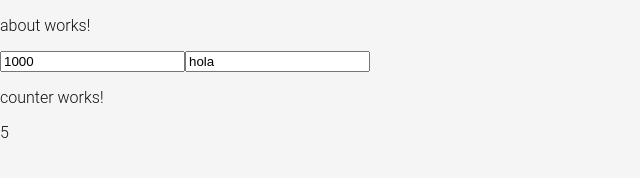
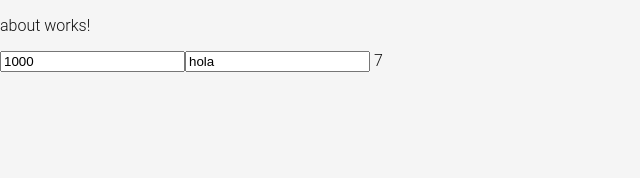
Before and after one commit to jimiseven/FrontDevRoute, an Angular app in the folder todoList/: page /about in a window 1280 px wide. Shown: the top 178 px of the page, without its empty margins (0-640 px from the left). Built offline with nearby package versions, Linux system fonts and the light colour scheme.

Commit message:
tener cuidado con los intervalos que js, siempre terminarlos

```diff
--- a/todoList/src/app/domains/shared/components/counter/counter.component.html
+++ b/todoList/src/app/domains/shared/components/counter/counter.component.html
@@ -1,4 +1,4 @@
-<p>counter works!</p>
+<!-- <p>counter works!</p> -->
 
 {{counter()}}
 <!-- <app-product></app-product> -->
--- a/todoList/src/app/domains/shared/components/counter/counter.component.ts
+++ b/todoList/src/app/domains/shared/components/counter/counter.component.ts
@@ -13,6 +13,7 @@ export class CounterComponent {
   @Input({required : true}) duration =0;
   @Input({required : true}) message ='';
   counter = signal(0);
+  counterRef : number | undefined;
 
   constructor(){
 //no asincrono, no tendria que ser asincrono
@@ -45,6 +46,7 @@ export class CounterComponent {
     console.log('duration =>' , this.duration);
     console.log('message =>' , this.message);
     window.setInterval(()=>{
+      console.log("log");
       this.counter.update(statePrev => statePrev + 1);
     }, 1000)
   }
@@ -63,6 +65,7 @@ export class CounterComponent {
     //Add 'implements OnDestroy' to the class.
     console.log('destrid');
     console.log('-' .repeat(10));
+    // window.clearInterval(this.counterRef)
   }
 
 
```
